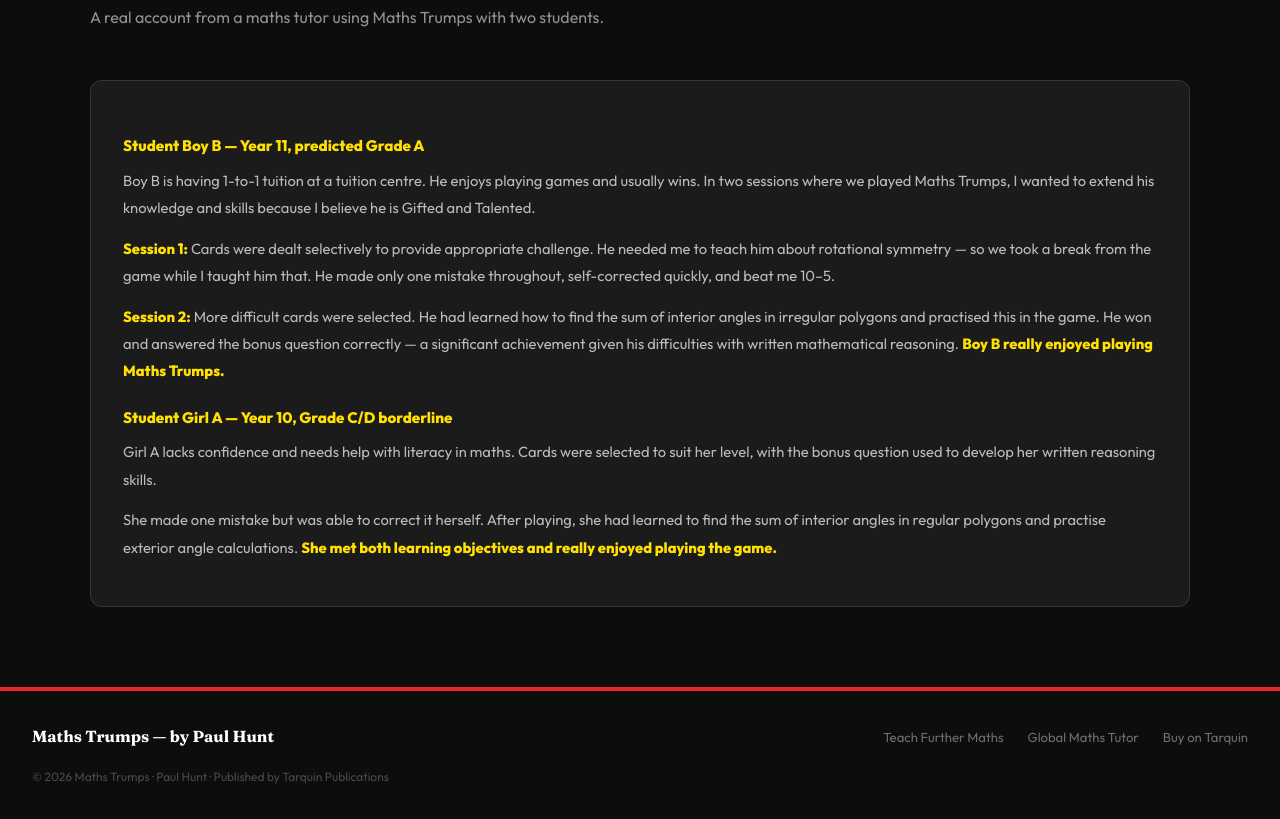
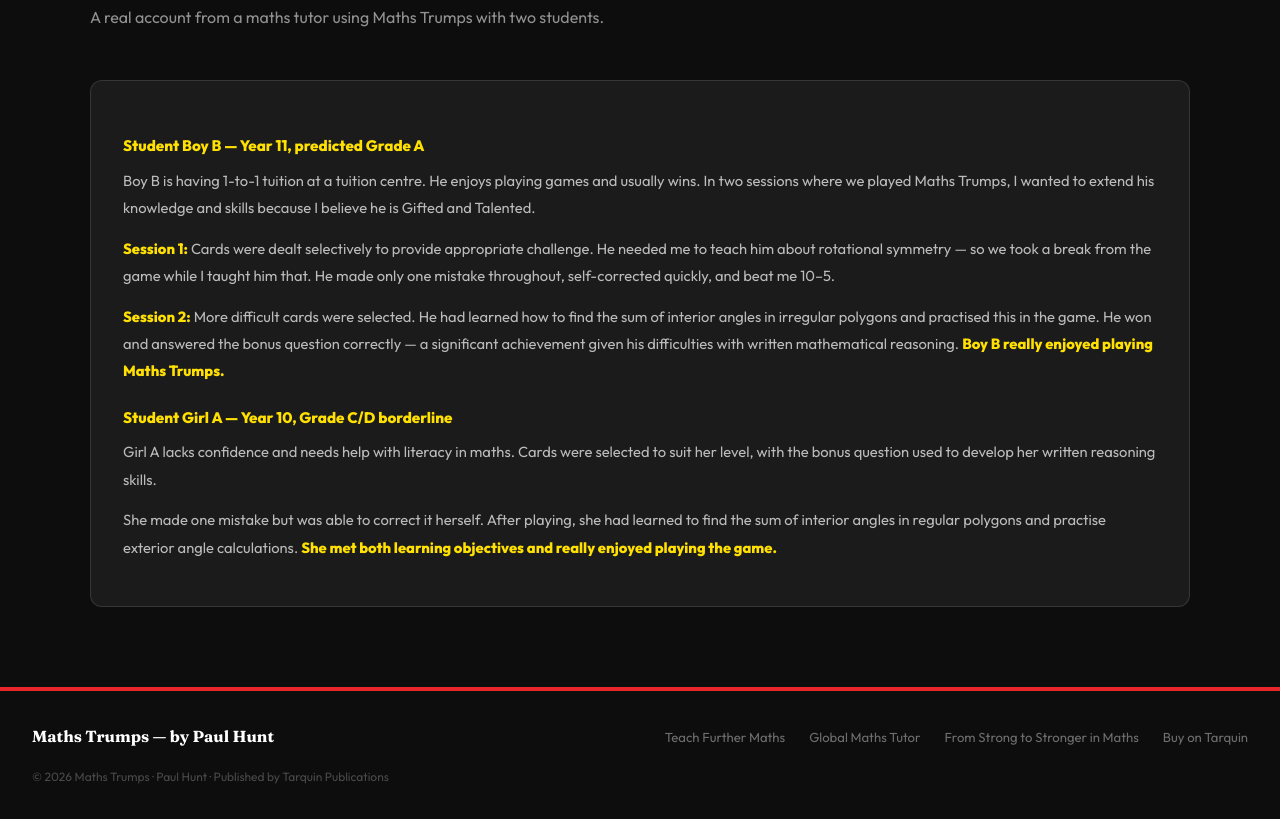
Before and after one commit to pahunt147/maths-trumps, a plain HTML site: page index.html in a window 1280 px wide. Shown: the part 6320-7139 px from the top of the page. Drawn offline with Linux system fonts and the light colour scheme.

Commit message:
Add files via upload

```diff
--- a/index.html
+++ b/index.html
@@ -544,6 +544,7 @@
   <div class="footer-links">
     <a href="https://pahunt147.github.io/teach-further-maths" target="_blank">Teach Further Maths</a>
     <a href="https://pahunt147.github.io/global-maths-tutor" target="_blank">Global Maths Tutor</a>
+    <a href="https://pahunt147.github.io/from-strong-to-stronger-in-maths" target="_blank">From Strong to Stronger in Maths</a>
     <a href="https://www.tarquingroup.com/teaching/secondary/tarquin-mathematics-games-offer-2018.html" target="_blank">Buy on Tarquin</a>
   </div>
   <p class="footer-copy">© 2026 Maths Trumps · Paul Hunt · Published by Tarquin Publications</p>
```
